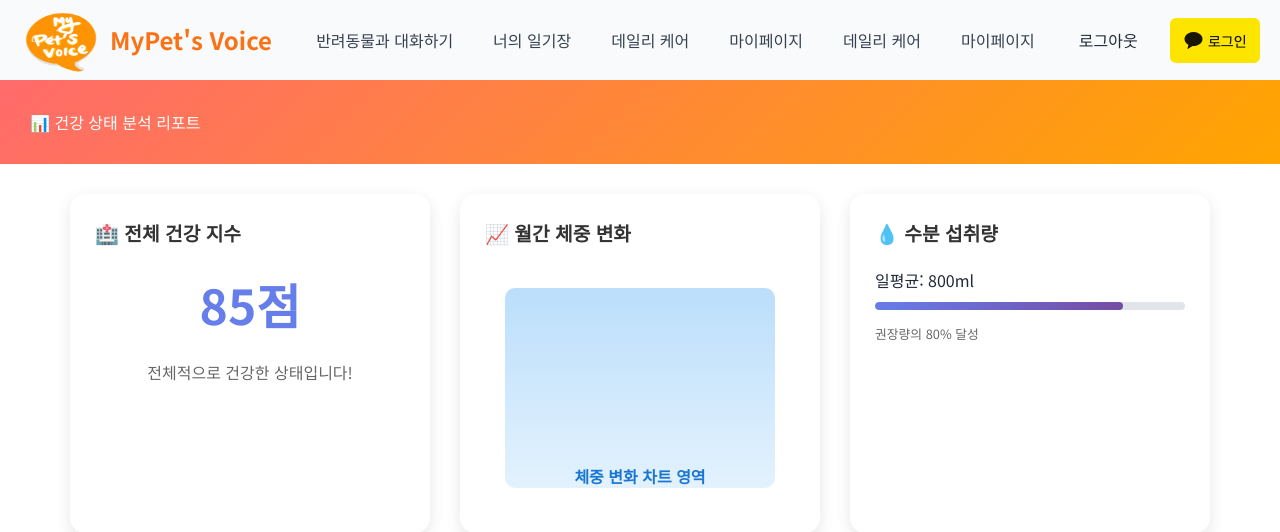
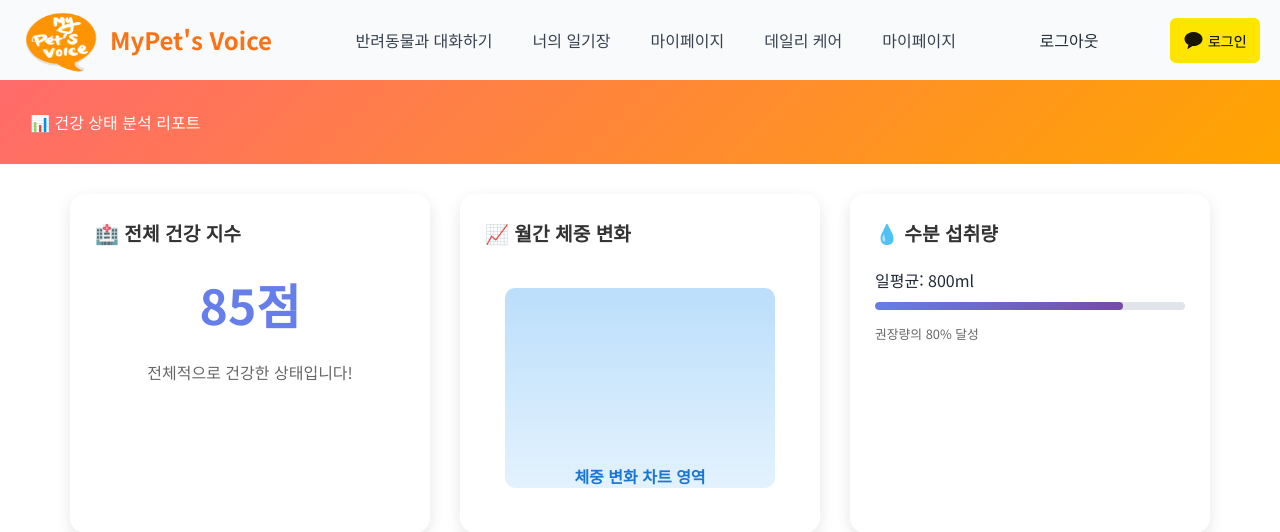
Before and after one commit to MyPetsVoice/my-pets-voice, a Flask app: page /dailycare/analysis in a window 1280 px wide. Shown: the top 532 px of the page. Run offline with Flask 3, Linux system fonts and the light colour scheme; parts of the project's set-up code (start-up, migrations or seed data) failed here and were passed over; some libraries are stand-ins or nearby versions.

Commit message:
feat(#6) basehtml > dailycare 경로 변경

```diff
--- a/app/templates/base.html
+++ b/app/templates/base.html
@@ -65,16 +65,10 @@
             <div class="hidden md:flex space-x-4" id="nav-menu">
                 <a href="{{ url_for('chat.chat_views.chat')}}" class="px-3 py-2 rounded-lg text-gray-700 hover:bg-primary-500 hover:text-white transition-all duration-300 font-medium">반려동물과 대화하기</a>
                 <a href="#" class="px-3 py-2 rounded-lg text-gray-700 hover:bg-primary-500 hover:text-white transition-all duration-300 font-medium">너의 일기장</a>
-                <a href="/dailycare" class="px-3 py-2 rounded-lg text-gray-700 hover:bg-primary-500 hover:text-white transition-all duration-300 font-medium">데일리 케어</a>
                 <a href="#" class="px-3 py-2 rounded-lg text-gray-700 hover:bg-primary-500 hover:text-white transition-all duration-300 font-medium">마이페이지</a>
-                <a href="#" class="px-3 py-2 rounded-lg text-gray-700 hover:bg-primary-500 hover:text-white transition-all duration-300 font-medium">데일리 케어</a>
+                <a href="{{url_for('dailycare_bp.get_dailycare')}}" class="px-3 py-2 rounded-lg text-gray-700 hover:bg-primary-500 hover:text-white transition-all duration-300 font-medium">데일리 케어</a>
                 <a href="{{ url_for('mypage.mypage_views.mypage')}}" class="px-3 py-2 rounded-lg text-gray-700 hover:bg-primary-500 hover:text-white transition-all duration-300 font-medium">마이페이지</a>
             </div>
-
-            <!-- 날씨 api 가져와서 렌더링 -->
-
-
-
 
                 <a href="{{ url_for('auth.auth_api.logout')}}">로그아웃</a>
                 <a href="{{ url_for('auth.auth_api.kakao_login')}}">
```
